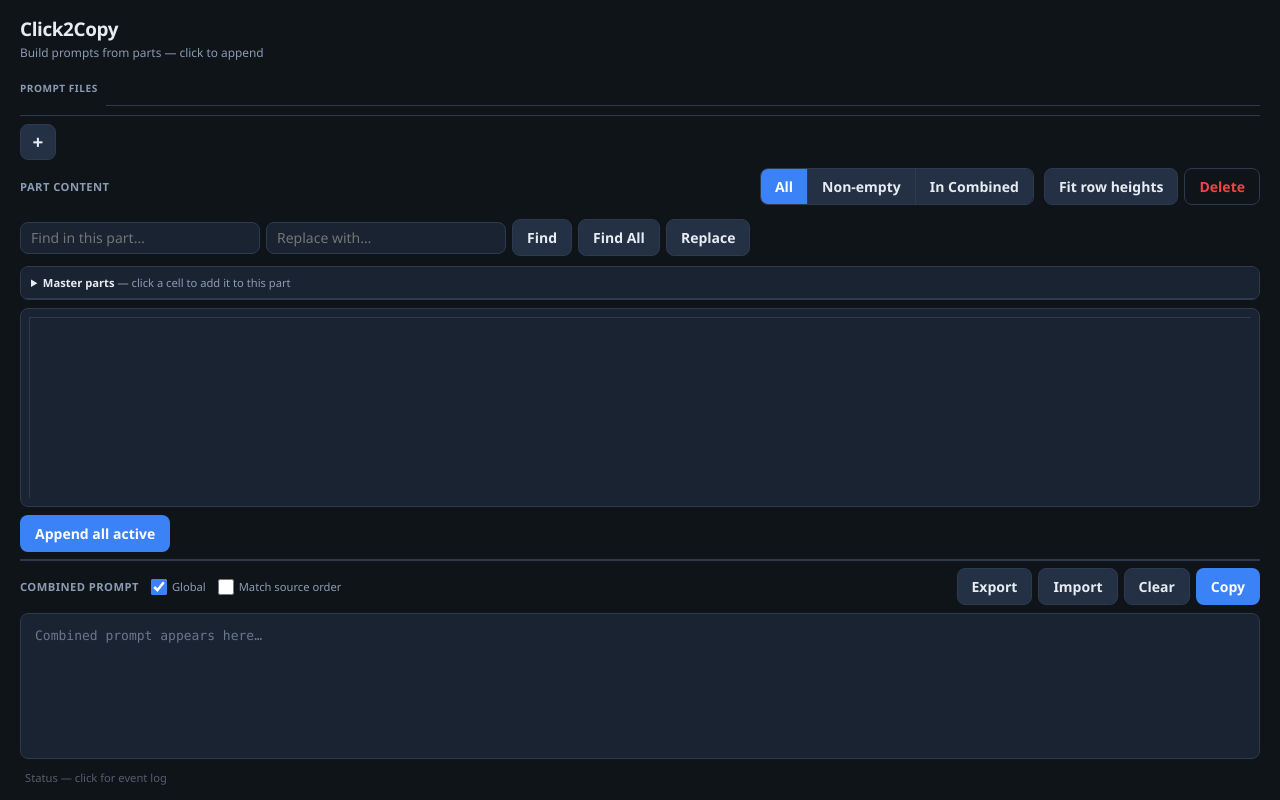
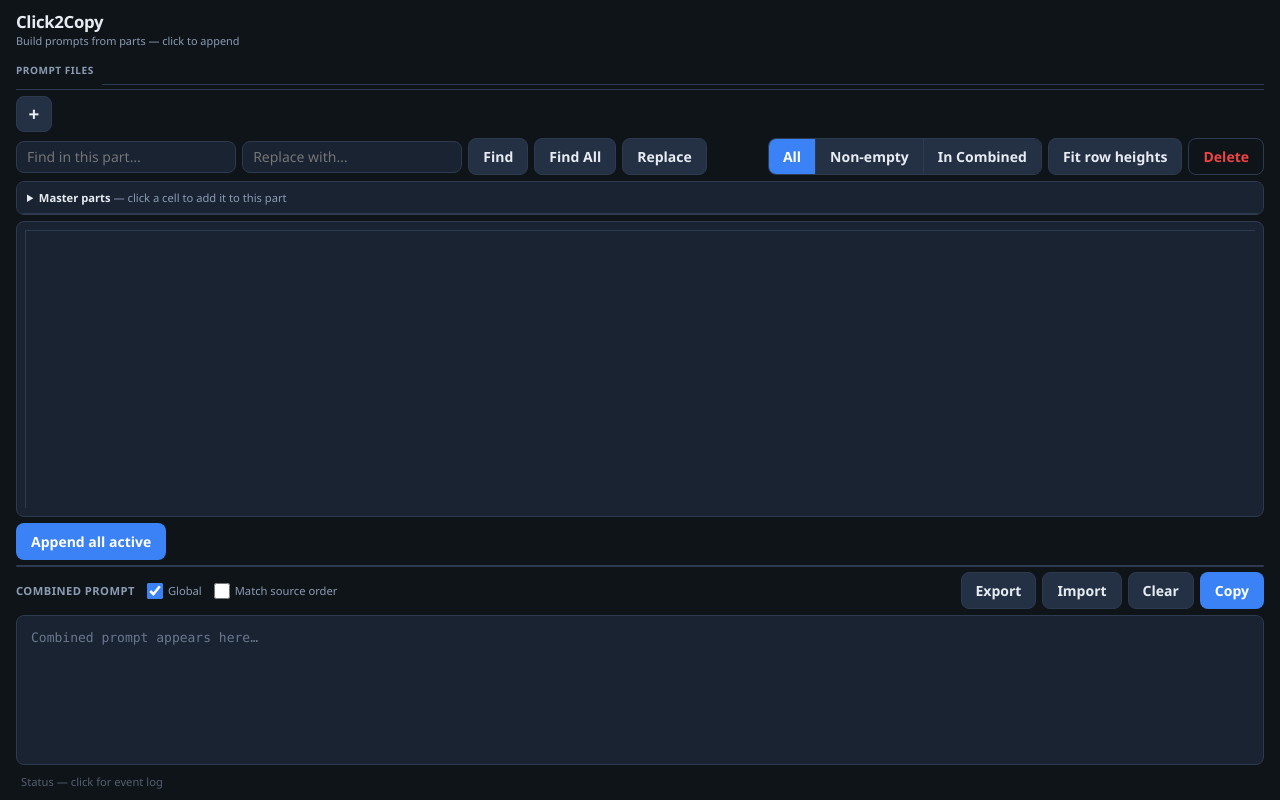
Before and after one commit to sh4gu4dummy-arch/click2copy, an Electron app: page index.html in a window 1280 px wide. Drawn offline with Linux system fonts and the light colour scheme; no server answers.

Commit message:
v0.080 Compact part toolbar — drop caption, merge Find/filters
Remove the part name/grid-size label above the grid. Move All,
Non-empty, In Combined, Fit row heights, and Delete onto the
Find/Replace row; tighten vertical chrome for more prompt/grid room.

```diff
--- a/index.html
+++ b/index.html
@@ -33,8 +33,13 @@
     </section>
 
     <section class="part-section">
-      <div class="section-label-row">
-        <label class="section-label" id="part-label">Part content</label>
+      <div class="part-search-bar" id="part-search-bar" role="search" aria-label="Find, replace, and part filters">
+        <input type="search" id="part-find-input" class="part-search-input" placeholder="Find in this part…" spellcheck="false" aria-label="Find in current part" />
+        <input type="search" id="part-replace-input" class="part-search-input" placeholder="Replace with…" spellcheck="false" aria-label="Replace with" />
+        <button type="button" class="btn btn-secondary" id="btn-find" title="Find next match in this part (Ctrl+F)">Find</button>
+        <button type="button" class="btn btn-secondary" id="btn-find-all" title="Highlight all matches in this part">Find All</button>
+        <button type="button" class="btn btn-secondary" id="btn-replace" title="Replace current match (Shift+click = replace all)">Replace</button>
+        <span class="part-search-status" id="part-search-status" aria-live="polite"></span>
         <div class="part-actions">
           <div class="row-filter-buttons" role="group" aria-label="Row filters">
             <button type="button" class="btn btn-secondary row-filter-btn is-active" id="btn-filter-all" data-filter="all" title="Show all rows">All</button>
@@ -44,14 +49,6 @@
           <button type="button" class="btn btn-secondary" id="btn-fit-rows" title="Size every row to fit its tallest cell content (wrap)">Fit row heights</button>
           <button type="button" class="btn btn-danger" id="btn-delete-tab" title="Delete active tab">Delete</button>
         </div>
-      </div>
-      <div class="part-search-bar" id="part-search-bar" role="search" aria-label="Search current part">
-        <input type="search" id="part-find-input" class="part-search-input" placeholder="Find in this part…" spellcheck="false" aria-label="Find in current part" />
-        <input type="search" id="part-replace-input" class="part-search-input" placeholder="Replace with…" spellcheck="false" aria-label="Replace with" />
-        <button type="button" class="btn btn-secondary" id="btn-find" title="Find next match in this part (Ctrl+F)">Find</button>
-        <button type="button" class="btn btn-secondary" id="btn-find-all" title="Highlight all matches in this part">Find All</button>
-        <button type="button" class="btn btn-secondary" id="btn-replace" title="Replace current match (Shift+click = replace all)">Replace</button>
-        <span class="part-search-status" id="part-search-status" aria-live="polite"></span>
       </div>
       <div class="tools-panel" id="tools-panel" hidden>
         <p class="tools-panel-hint" id="tools-panel-hint">Grid tools for the active part tab</p>
@@ -80,7 +77,7 @@
         <div class="master-library-items" id="master-library-items"></div>
       </details>
       <div class="cell-grid-wrap">
-        <div class="cell-grid" id="cell-grid" role="grid" aria-labelledby="part-label"></div>
+        <div class="cell-grid" id="cell-grid" role="grid" aria-label="Part content"></div>
       </div>
       <div class="actions-row">
         <button type="button" class="btn btn-primary" id="btn-append" title="Append every non-empty cell not yet in Combined">Append all active</button>
--- a/package.json
+++ b/package.json
@@ -1,6 +1,6 @@
 {
   "name": "click2copy",
-  "version": "0.079",
+  "version": "0.080",
   "description": "Click2Copy \u2014 a simple prompt builder desktop app",
   "main": "main.js",
   "scripts": {
--- a/styles.css
+++ b/styles.css
@@ -40,14 +40,18 @@ body {
   display: flex;
   flex-direction: column;
   height: 100vh;
-  padding: 16px 20px 12px;
-  gap: 8px;
+  padding: 10px 16px 8px;
+  gap: 6px;
   width: 100%;
+}
+
+.header {
+  flex-shrink: 0;
 }
 
 .header h1 {
   margin: 0;
-  font-size: 1.35rem;
+  font-size: 1.2rem;
   font-weight: 600;
   letter-spacing: -0.02em;
 }
@@ -60,9 +64,9 @@ body {
 }
 
 .subtitle {
-  margin: 2px 0 0;
-  color: var(--muted);
-  font-size: 0.85rem;
+  margin: 0;
+  color: var(--muted);
+  font-size: 0.78rem;
 }
 
 
@@ -113,8 +117,8 @@ body {
   gap: 8px;
   flex-shrink: 0;
   border-bottom: 1px solid var(--border);
-  padding-bottom: 8px;
-  min-height: 48px;
+  padding-bottom: 4px;
+  min-height: 36px;
 }
 
 .documents-label {
@@ -132,7 +136,7 @@ body {
   gap: 2px;
   flex: 1;
   min-width: 0;
-  min-height: 36px;
+  min-height: 30px;
   overflow-x: auto;
   border-bottom: 1px solid var(--border);
 }
@@ -266,7 +270,7 @@ body {
   border: 1px solid var(--border);
   background: var(--surface);
   color: var(--muted);
-  padding: 7px 14px;
+  padding: 5px 12px;
   border-radius: var(--radius);
   cursor: pointer;
   font: inherit;
@@ -357,7 +361,7 @@ body {
   align-items: center;
   gap: 6px;
   flex-shrink: 0;
-  padding: 6px 0 2px;
+  padding: 0;
 }
 
 .part-search-input {
@@ -406,7 +410,6 @@ body {
 .part-section.is-tools-view .cell-grid-wrap,
 .part-section.is-tools-view .master-library,
 .part-section.is-tools-view .actions-row,
-.part-section.is-tools-view .part-actions,
 .part-section.is-tools-view .part-search-bar {
   display: none;
 }
@@ -432,7 +435,7 @@ body {
 .combined-section {
   display: flex;
   flex-direction: column;
-  gap: 8px;
+  gap: 6px;
   min-height: 0;
 }
 
@@ -486,7 +489,7 @@ body.resizing-sections * {
   display: flex;
   align-items: center;
   justify-content: space-between;
-  gap: 8px;
+  gap: 6px;
   flex-shrink: 0;
 }
 
@@ -529,7 +532,7 @@ body.resizing-sections * {
 .row-filter-buttons {
   display: inline-flex;
   gap: 0;
-  margin-right: 4px;
+  margin-right: 0;
   border: 1px solid var(--border);
   border-radius: var(--radius);
   overflow: hidden;
@@ -540,8 +543,8 @@ body.resizing-sections * {
   border: 0 !important;
   border-right: 1px solid var(--border) !important;
   margin: 0;
-  padding-left: 10px;
-  padding-right: 10px;
+  padding-left: 8px;
+  padding-right: 8px;
 }
 
 .row-filter-btn:last-child {
@@ -558,7 +561,14 @@ body.resizing-sections * {
   display: none;
 }
 
-.part-actions,
+.part-actions {
+  display: flex;
+  gap: 6px;
+  flex-wrap: wrap;
+  align-items: center;
+  margin-left: auto;
+}
+
 .combined-actions {
   display: flex;
   gap: 6px;
```
Also changed, not shown: README.md, renderer.js, 1 other file.
